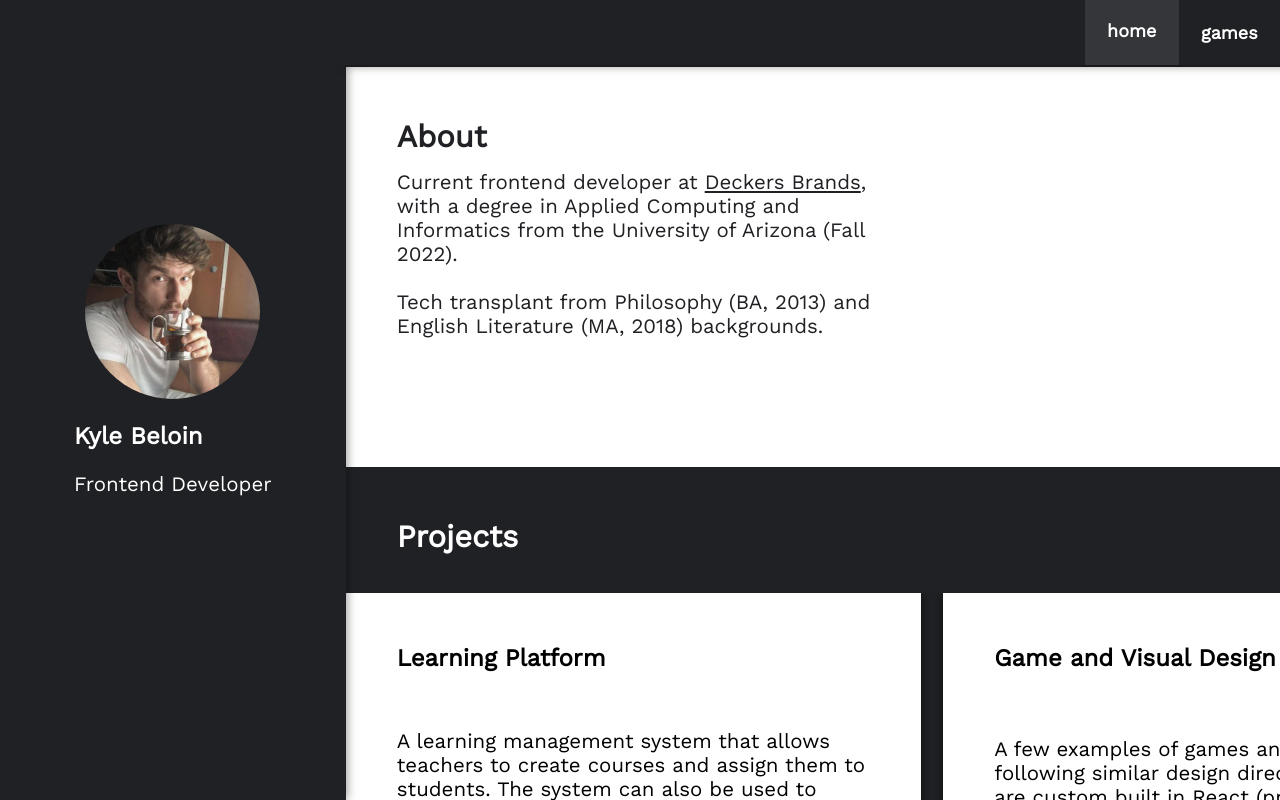
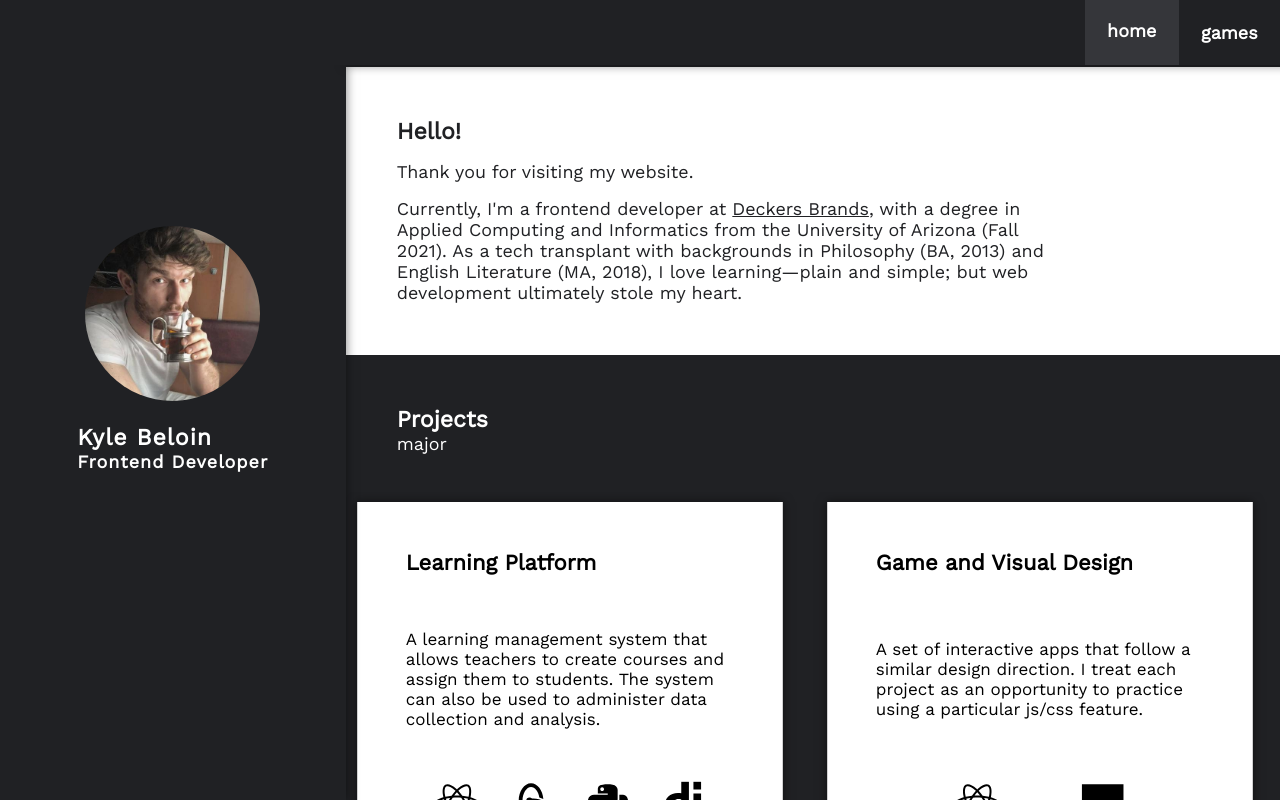
Before and after one commit to kylebeloin/kyle-beloin-personal-site, a React (Create React App) app: page / in a window 1280 px wide. Built offline with nearby package versions, Linux system fonts and the light colour scheme.

Commit message:
Content and UI updates.

```diff
--- a/src/components/Aside.module.css
+++ b/src/components/Aside.module.css
@@ -32,9 +32,24 @@
   display: flex;
   margin: 0 var(--spacer-small);
   flex-direction: column;
-  gap: var(--spacer-small);
   justify-content: center;
+  font-weight: bold;
+  letter-spacing: 1px;
 }
+
+.info h1 {
+  font-size: var(--font-medium);
+}
+
+.info p {
+  font-size: var(--font-small);
+}
+
+.info p:nth-of-type(1) {
+  margin-bottom: var(--spacer-small);
+}
+
+
 
 .greeting {
   align-self: flex-start;
--- a/src/components/GamesFrame.jsx
+++ b/src/components/GamesFrame.jsx
@@ -27,15 +27,13 @@ export default function GameFrame({ width, url, show, className, setShow }) {
             height: "100vh",
             width: "100%",
             display: "grid",
-            position: "absolute",
             placeContent: "center",
             backgroundColor: "white",
             border: "none",
-            transform: "scale(0.85)",
-            marginTop: "1em",
+            transform: "scale(0.8)",
             top: "0",
           }}
-          title="Inline Frame Example"
+          title="Game"
           width={width}
           src={url}
         ></iframe>
--- a/src/components/Home/ProjectCards.module.css
+++ b/src/components/Home/ProjectCards.module.css
@@ -20,6 +20,7 @@
 
 .projects > div {
   min-width: var(--card-width);
+  transform: scale(0.95);
 }
 
 .scroller {
@@ -28,8 +29,7 @@
 .tech {
   display: flex;
   flex-direction: row;
-  justify-content: flex-start;
-  gap: var(--spacer-small);
+  justify-content: space-evenly;
 }
 
 .visible {
@@ -38,6 +38,10 @@
   animation-delay: calc(var(--animation-order) * 150ms);
   animation-duration: 1000ms;
   transition: transform 200ms ease-out;
+}
+
+.projects > div:hover {
+  transform: scale(1);
 }
 
 @keyframes slide-projects-in {
@@ -53,8 +57,8 @@
 
 @media (min-width: 768px) {
   .projects {
-    --card-height: 500px;
-    --card-width: 575px;
+    --card-height: min(90vw, 50vmin);
+    --card-width: 35vmax;
     width: calc(
       calc(var(--project-number) * var(--card-width)) +
         calc(var(--grid-gap) * calc(var(--project-number) + 1))
--- a/src/components/Home/ProjectCards.tsx
+++ b/src/components/Home/ProjectCards.tsx
@@ -31,19 +31,17 @@ export default function ProjectCards({
           key={index}
           style={{ "--animation-order": index + 1 } as React.CSSProperties}
           className={`${isVisible ? styles.visible : ""}`}
+          onClick={() => {
+            window.open(
+              project.link,
+              String.prototype.match.call(project.link, /^https?:\/\//)
+                ? "_blank"
+                : "_self"
+            );
+          }}
         >
           <h3>{project.title}</h3>
           {project.content || project.description}
-          {project.link && (
-            <a
-              href={project.link}
-              target="_blank"
-              rel="noopener noreferrer"
-              className={styles.link}
-            >
-              {project.link}
-            </a>
-          )}
 
           <div className={styles.tech}>
             {project.tech.map((tech: string, index: Number) => (
--- a/src/data/home.tsx
+++ b/src/data/home.tsx
@@ -2,8 +2,10 @@ export const intro = {
   title: "Introduction",
   description: "intro",
   content: (
+    <>
+      <p>Thank you for visiting my website.</p>
       <p>
-      Current frontend developer at{" "}
+        Currently, I'm a frontend developer at{" "}
         <a
           style={{ color: "var(--font-color)" }}
           href={"https://www.deckers.com/"}
@@ -13,12 +15,12 @@ export const intro = {
           Deckers Brands
         </a>
         , with a degree in Applied Computing and Informatics from the University
-      of Arizona (Fall 2022).
-      <br />
-      <br />
-      Tech transplant from Philosophy (BA, 2013) and English Literature (MA,
-      2018) backgrounds.
+        of Arizona (Fall 2021). As a tech transplant with backgrounds in
+        Philosophy (BA, 2013) and English Literature (MA, 2018), I love
+        learning&mdash;plain and simple; but web development ultimately stole my
+        heart.
       </p>
+    </>
   ),
 };
 
@@ -32,7 +34,6 @@ export const projects = [
         collection and analysis.
       </p>
     ),
-    image: "https://picsum.photos/id/1/200/300",
     link: "https://experiment-builder-demo.herokuapp.com/",
     tech: ["react", "redux", "python", "django"],
   },
@@ -40,12 +41,11 @@ export const projects = [
     title: "Game and Visual Design",
     content: (
       <p>
-        A few examples of games and a visualization following similar design
-        direction. All elements are custom built in React (projects are ongoing
-        - check back for something new!).
+        A set of interactive apps that follow a similar design direction. I
+        treat each project as an opportunity to practice using a particular
+        js/css feature.
       </p>
     ),
-    image: "https://picsum.photos/id/2/200/300",
     link: "/games",
     code: "https://www.google.com",
     tech: ["react", "javascript"],
@@ -57,7 +57,6 @@ export const projects = [
         I've created a few personal websites and portfolios, including this one.
       </p>
     ),
-    image: "https://picsum.photos/id/2/200/300",
     link: "/",
     tech: ["react", "typescript", "javascript"],
   },
@@ -68,11 +67,23 @@ export const about = {
   description: "about",
   content: (
     <p>
-      While primarily working in the frontend, I'm constantly seeking out ways
-      to explore other aspects in the tech industry, including: data science,
-      game development, and more.
+      Currently, I'm a frontend developer at{" "}
+      <a
+        style={{ color: "var(--font-color)" }}
+        href={"https://www.deckers.com/"}
+        target={"_blank"}
+        rel="noreferrer"
+      >
+        Deckers Brands
+      </a>
+      , with a degree in Applied Computing and Informatics from the University
+      of Arizona (Fall 2021).
       <br />
       <br />
+      As a tech transplant with backgrounds in Philosophy (BA, 2013) and English
+      Literature (MA, 2018), I love learning&mdash;plain and simple. This
+      industry (and frontend development in particular) has proven to be the
+      ideal field to help scratch that "lifelong student" itch.
     </p>
   ),
 };
--- a/src/index.tsx
+++ b/src/index.tsx
@@ -15,7 +15,7 @@ root.render(
   </Router>
 );
 
-serviceWorker.unregister();
+serviceWorker.register();
 
 // If you want to start measuring performance in your app, pass a function
 // to log results (for example: reportWebVitals(console.log))
--- a/src/pages/Games.module.css
+++ b/src/pages/Games.module.css
@@ -17,6 +17,15 @@
   padding-top: var(--grid-gap);
   overflow: scroll;
   scroll-padding-block-end: var(--spacer-large);
+}
+
+.card {
+  transform: scale(0.95);
+  transition: transform 200ms ease-out;
+}
+
+.card:hover {
+  transform: scale(1);
 }
 
 .title {
@@ -115,7 +124,8 @@
 
 @keyframes slide-games-in {
   0% {
-    transform: translateX(250%);
+    transform: translateX(250%) scale(0.95);
+
     /* transform: translateX(var(--spacer-medium)); */
   }
 
--- a/src/pages/Games.tsx
+++ b/src/pages/Games.tsx
@@ -15,7 +15,9 @@ const games = [
   },
   {
     name: "'Bee' Sweeper",
-    description: <p>A game like minesweeper, but without the mines.</p>,
+    description: (
+      <p>A game like minesweeper, but you're a gentleman beekeeper.</p>
+    ),
     value: "minsweeper",
     image: "",
     url: "https://willowy-pothos-5182c1.netlify.app/",
--- a/src/pages/Home.module.css
+++ b/src/pages/Home.module.css
@@ -15,9 +15,12 @@
   padding: var(--spacer-xlarge);
 }
 
+:where(.introduction-container, .about-container) p {
+  font-size: var(--font-small);
+}
+
 .introduction-container > p {
   height: auto;
-  max-width: 40ch;
 }
 
 .projects-container {
@@ -52,14 +55,14 @@
 
   .introduction-container,
   .about-container {
-    --container-height: 50vh;
+    --container-height: 60vh;
     --background-color: var(--tertiary);
     --font-color: var(--primary);
-    min-height: var(--container-height);
   }
 
-  .introduction-container > p {
-    max-width: 40ch;
+  :where(.introduction-container, .about-container) p {
+    font-size: var(--font-small);
+    width: 80%;
   }
 }
 
--- a/src/pages/Home.tsx
+++ b/src/pages/Home.tsx
@@ -1,6 +1,5 @@
 import { PageOutletContext } from "./Layout";
 import styles from "./Home.module.css";
-import layout from "../pages/Layout.module.css";
 import { Container } from "../components/Container";
 import ProjectCards from "../components/Home/ProjectCards";
 import * as data from "../data/home";
@@ -17,25 +16,33 @@ export default function Home() {
         visible={visible}
         id="about"
       >
-        <h2>About</h2>
+        <h2>Hello!</h2>
         {data.intro.content}
       </Container>
       {/* Home Content */}
 
       <Container
         className={`${styles["projects-container"]} ${page}`}
-        visible={visible}
+        visible={true}
         id="projects"
       >
-        <h2 className={styles.header}>Projects</h2>
+        <header>
+          <h2 className={styles.header}>Projects</h2>
+          <p className={styles.header}>major</p>
+        </header>
         <ProjectCards projects={data.projects} />
       </Container>
       <Container
-        className={`${layout["bg__color--inverse"]} ${styles.container} ${styles["about-container"]} ${page}`}
-        visible={visible}
+        className={`${styles["projects-container"]} ${page}`}
+        visible={true}
+        id="projects"
+        style={{
+          marginTop: "0",
+        }}
       >
-        {data.about.title}
-        {data.about.content}
+        <header>
+          <p className={styles.header}>minor</p>
+        </header>
       </Container>
     </>
   );
--- a/src/pages/Layout.module.css
+++ b/src/pages/Layout.module.css
@@ -43,9 +43,21 @@
   /* page starts offsreen, and slides in from right */
 
   height: fit-content;
-  width: 100vw;
   animation: slide-overlay-in calc(var(--animation-duration) * 2) ease-in-out
     forwards;
+}
+
+.page p {
+  font-size: var(--font-small);
+}
+
+.page h1,
+.page h2,
+.page h3,
+.page h4,
+.page h5,
+.page h6 {
+  font-size: var(--font-medium);
 }
 
 .container {
```
Also changed, not shown: src/common/icons.tsx (+3 -3 lines). Lines whose indentation alone changed are shown as unchanged.
